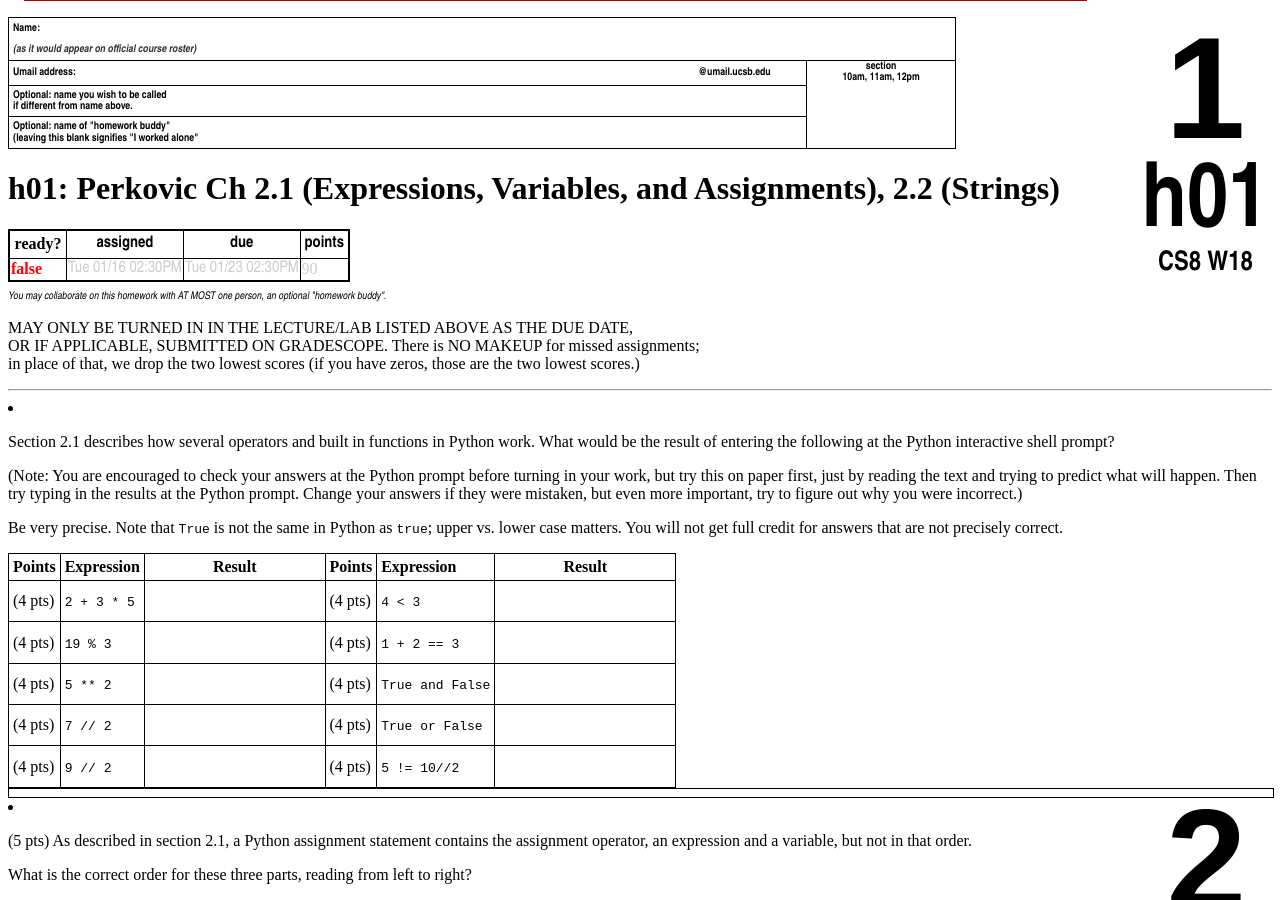
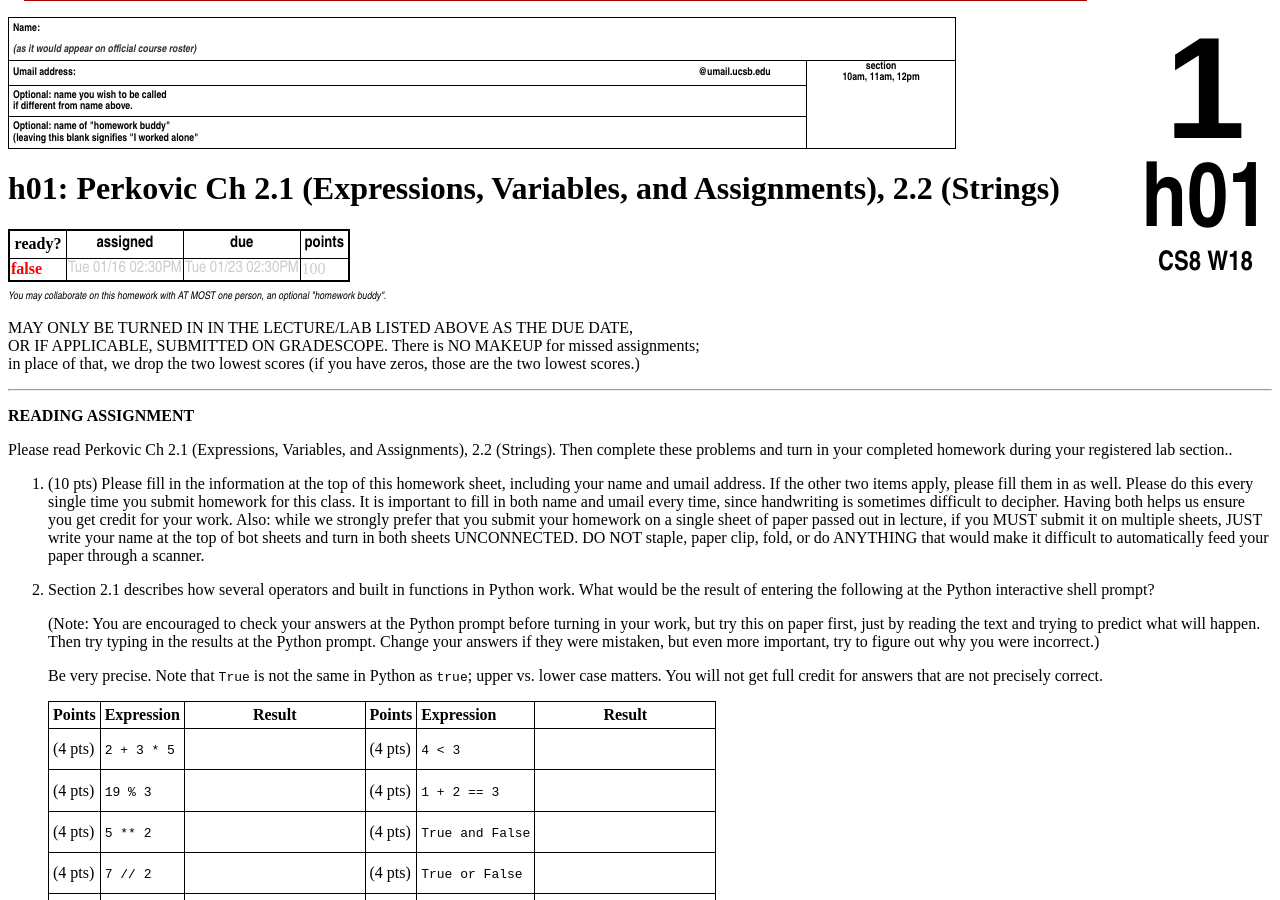
Before and after one commit to ucsb-cs8-w18-wang/ucsb-cs8-w18-wang.github.io, a Jekyll site: the page built from _hwk/h01.md, in a window 1280 px wide and 900 px high, scrolled down 297 px. Built offline with Jekyll 4.4.1, drawn with Linux system fonts in a browser that asks for light colours.

Commit message:
update to h01.md

```diff
--- a/_hwk/h01.md
+++ b/_hwk/h01.md
@@ -6,6 +6,13 @@
 due: 2018-01-23 14:30
 ---
 
+<b>READING ASSIGNMENT</b>
+
+Please read {{page.desc}}.  Then complete these problems and turn in your completed homework during your registered lab section..
+
+<ol>
+
+{% include hwk_li_name_10pts.html %}
 <li markdown="1">
 
 Section 2.1 describes how several operators and built in functions in
```
